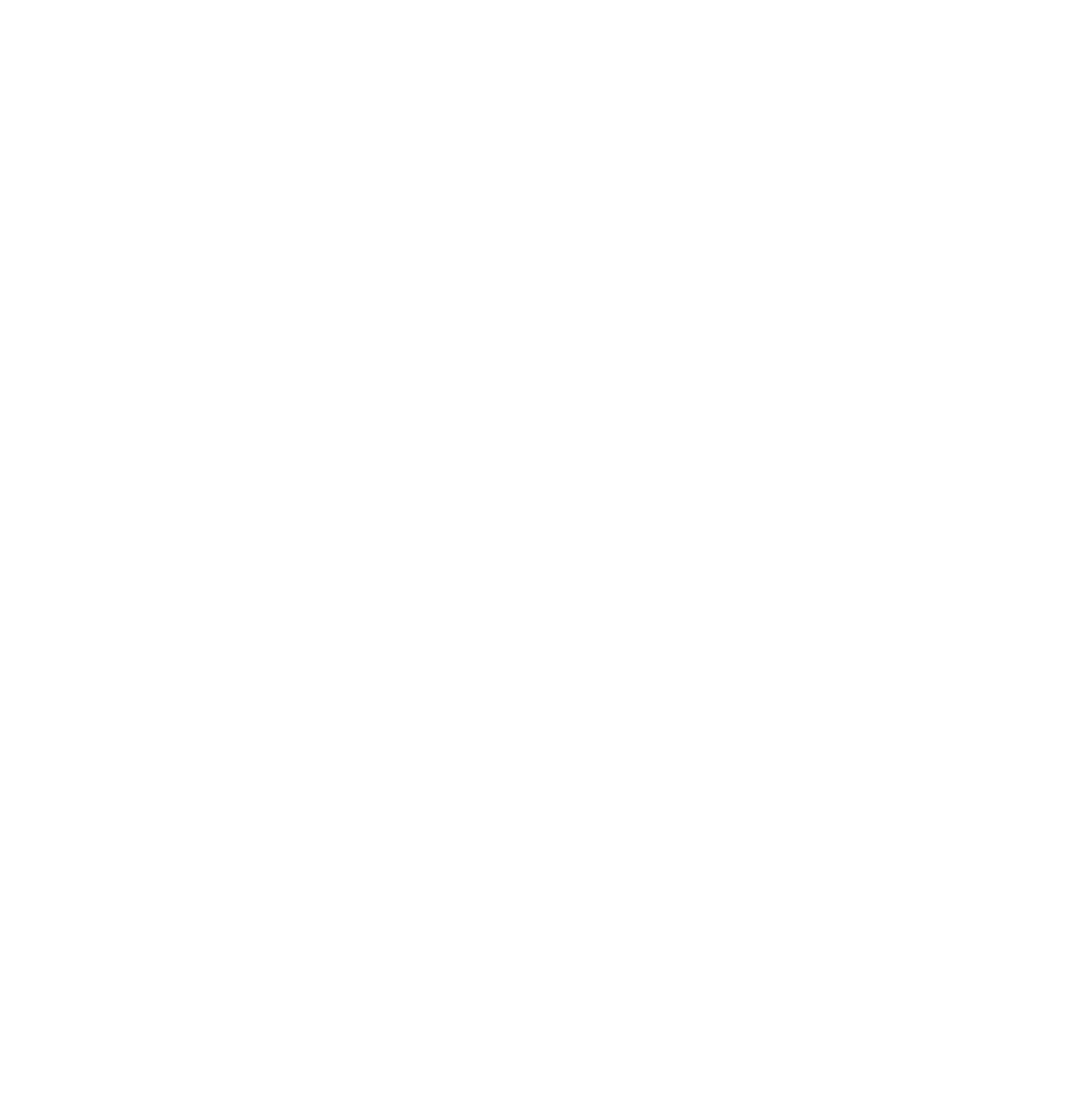
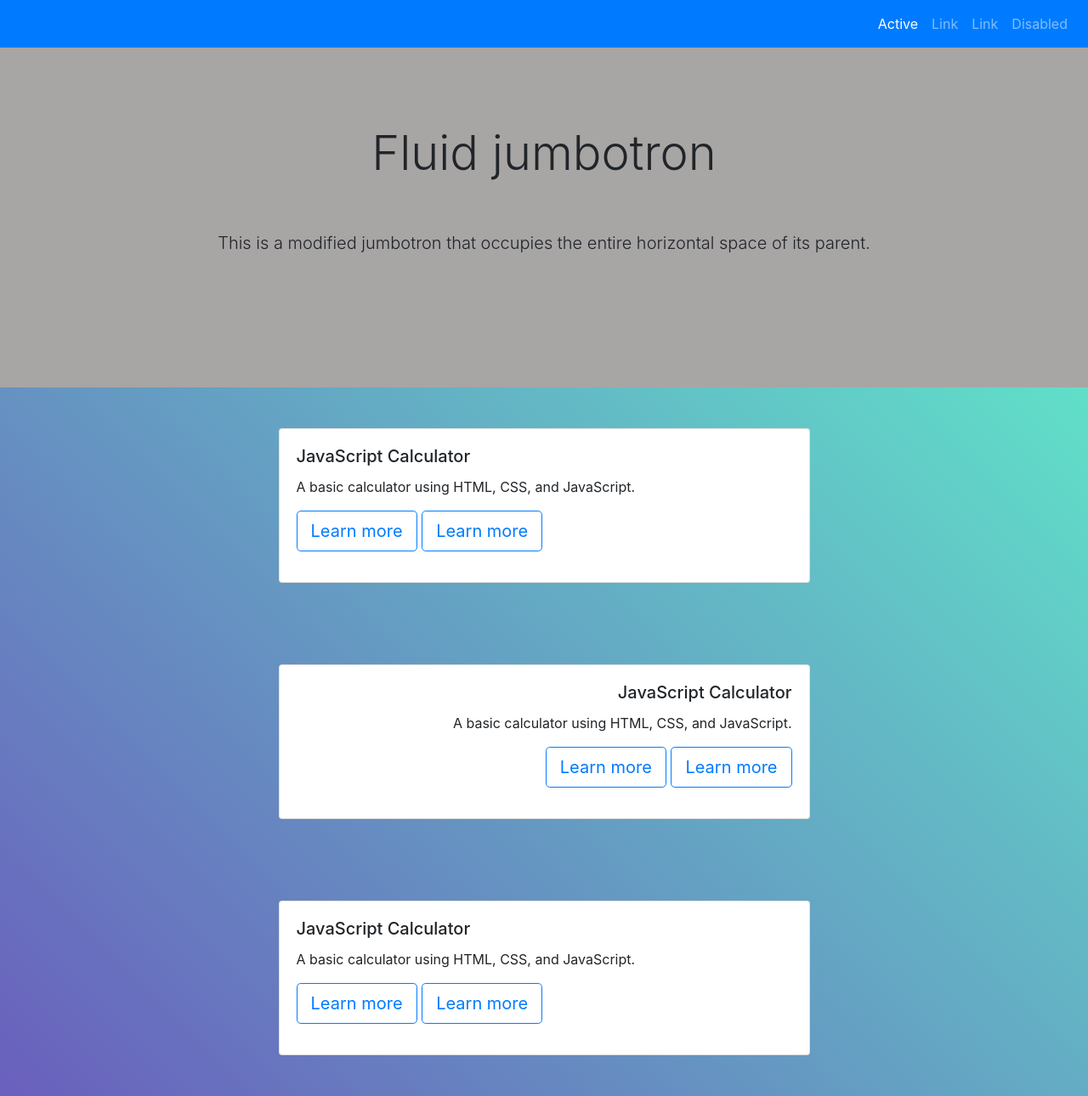
Before and after one commit to TristanRoss/New-Portfolio, a website: page src/index.html in a window 1280 px wide. Shown: the whole page at 85% size. Before the commit the page ends 800 px from the top, so only its background shows below. Drawn offline with Linux system fonts and the light colour scheme.

Commit message:
Some progress has been made

```diff
--- a/src/index.html
+++ b/src/index.html
@@ -1,5 +1,6 @@
 <!DOCTYPE html>
 <html class="no-js" lang="en">
+
 <head>
     <title>Tristan Ross Portfolio</title>
     <meta http-equiv="x-ua-compatible" content="ie=edge">
@@ -11,8 +12,90 @@
 </head>
 
 <body>
+
+    <div class="container-fullwidth">
+        <nav class="navbar navbar-expand-lg navbar-dark bg-primary">
+            <button class="navbar-toggler" type="button" data-toggle="collapse" data-target="#navbarSupportedContent">
+                <span class="navbar-toggler-icon"></span>
+            </button>
+            <div class="collapse navbar-collapse" id="navbarSupportedContent">
+                <ul class="navbar-nav ml-auto">
+                    <li class="nav-item">
+                        <a class="nav-link active" href="#">Active</a>
+                    </li>
+                    <li class="nav-item">
+                        <a class="nav-link" href="#">Link</a>
+                    </li>
+                    <li class="nav-item">
+                        <a class="nav-link" href="#">Link</a>
+                    </li>
+                    <li class="nav-item">
+                        <a class="nav-link" href="#">Disabled</a>
+                    </li>
+                </ul>
+            </div>
+        </nav>
+    </div>
+
+
+    <div class="jumbotron jumbotron-fluid vertical-center mb-0">
+        <div class="container">
+            <h1 class="display-4 text-center">Fluid jumbotron</h1>
+            <p class="lead text-center p-5">This is a modified jumbotron that occupies the entire horizontal space of
+                its parent.</p>
+        </div>
+    </div>
+
+    <div class="wrapper">
+        <!-- <div class="container"> -->
+        <div class="row justify-content-center">
+            <div class="col-sm-12 col-md-6">
+                <div class="card my-5">
+                    <div class="card-body text-left">
+                        <h5 class="card-title">JavaScript Calculator</h5>
+                        <p class="card-text">A basic calculator using HTML, CSS, and JavaScript. </p>
+                        <p class="lead">
+                            <a class="btn btn-outline-primary btn-lg" href="#" role="button">Learn more</a>
+                            <a class="btn btn-outline-primary btn-lg" href="#" role="button">Learn more</a>
+                        </p>
+                    </div>
+                </div>
+            </div>
+        </div>
+        <div class="row justify-content-center">
+            <div class="col-sm-12 col-md-6">
+                <div class="card my-5">
+                    <div class="card-body text-right">
+                        <h5 class="card-title">JavaScript Calculator</h5>
+                        <p class="card-text">A basic calculator using HTML, CSS, and JavaScript. </p>
+                        <p class="lead">
+                            <a class="btn btn-outline-primary btn-lg" href="#" role="button">Learn more</a>
+                            <a class="btn btn-outline-primary btn-lg" href="#" role="button">Learn more</a>
+                        </p>
+                    </div>
+                </div>
+            </div>
+        </div>
+        <div class="row justify-content-center">
+            <div class="col-sm-12 col-md-6">
+                <div class="card my-5">
+                    <div class="card-body text-left">
+                        <h5 class="card-title">JavaScript Calculator</h5>
+                        <p class="card-text">A basic calculator using HTML, CSS, and JavaScript. </p>
+                        <p class="lead">
+                            <a class="btn btn-outline-primary btn-lg" href="#" role="button">Learn more</a>
+                            <a class="btn btn-outline-primary btn-lg" href="#" role="button">Learn more</a>
+                        </p>
+                    </div>
+                </div>
+            </div>
+        </div>
+    </div>
+    </div>
+
     <script src="/js/jquery.min.js"></script>
     <script src="/js/popper.min.js"></script>
     <script src="/js/bootstrap.min.js"></script>
 </body>
+
 </html>
--- a/src/scss/styles.scss
+++ b/src/scss/styles.scss
@@ -0,0 +1,39 @@
+html,
+body {
+    height: 100%;
+}
+
+.jumbotron {
+    height: 50%;
+    margin: 0;
+    background-color: rgb(168, 165, 165);
+}
+
+.card {
+    width: 100%;
+}
+
+
+
+
+
+.right {
+    border: none;
+
+}
+
+.wrapper {
+    background: -moz-linear-gradient(45deg, rgba(42, 27, 161, 0.7), rgba(29, 210, 177, 0.7) 100%);
+    background: -webkit-linear-gradient(45deg, rgba(42, 27, 161, 0.7), rgba(29, 210, 177, 0.7) 100%);
+    background: -webkit-gradient(linear, 45deg, from(rgba(42, 27, 161, 0.7)), to(rgba(29, 210, 177, 0.7)));
+    background: -o-linear-gradient(45deg, rgba(42, 27, 161, 0.7), rgba(29, 210, 177, 0.7) 100%);
+    background: linear-gradient(to 45deg, rgba(42, 27, 161, 0.7), rgba(29, 210, 177, 0.7) 100%);
+}
+
+.vertical-center {
+    min-height: 100%;
+    min-height: 300px;
+
+    display: flex;
+    align-items: center;
+}
```
Also changed, not shown: src/css/img/pic1.png (added), src/css/styles.css. Lines whose indentation alone changed are shown as unchanged.
